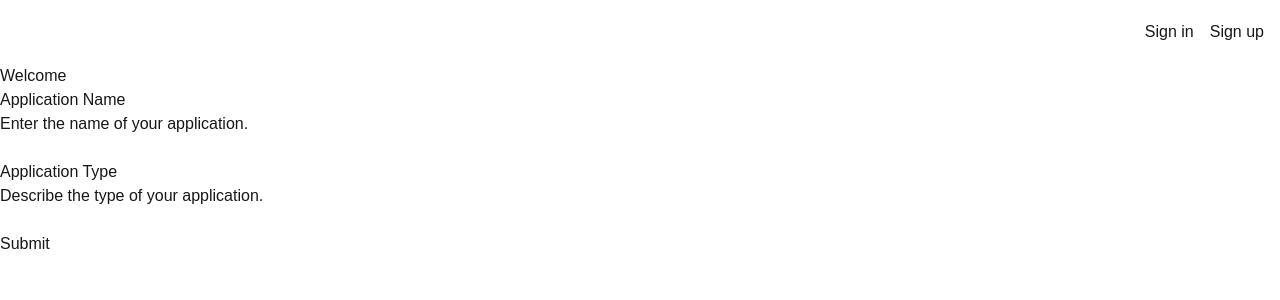
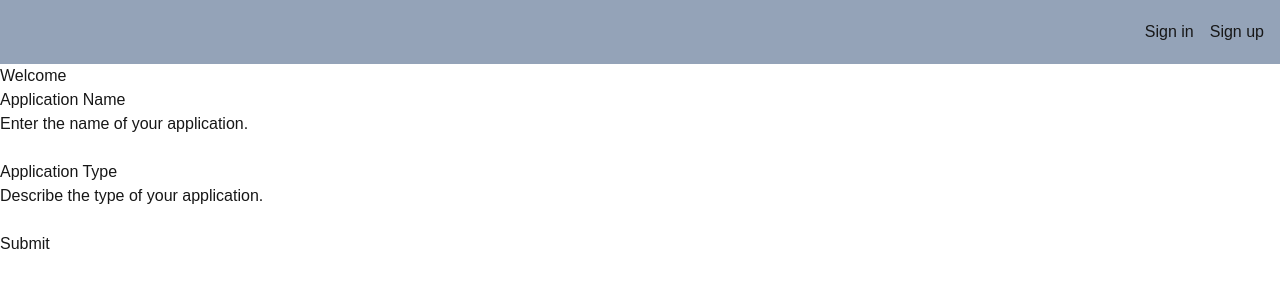
Before and after one commit to halilural/clerk-client, a Next.js app: page /onboarding in a window 1280 px wide. Shown: the top 300 px of the page. Built offline with nearby package versions, Linux system fonts and the light colour scheme; no server answers.

Commit message:
chore: add TODO.MD

```diff
--- a/src/app/layout.tsx
+++ b/src/app/layout.tsx
@@ -37,7 +37,7 @@ export default function RootLayout({
         <body
           className={`${geistSans.variable} ${geistMono.variable} antialiased`}
         >
-          <header className='flex h-16 items-center justify-end gap-4 p-4'>
+          <header className='flex h-16 items-center justify-end gap-4 bg-slate-400 p-4'>
             <SignedOut>
               <SignInButton />
               <SignUpButton />
```
Also changed, not shown: 2 other files (tests, documents, lock files or other folders).
